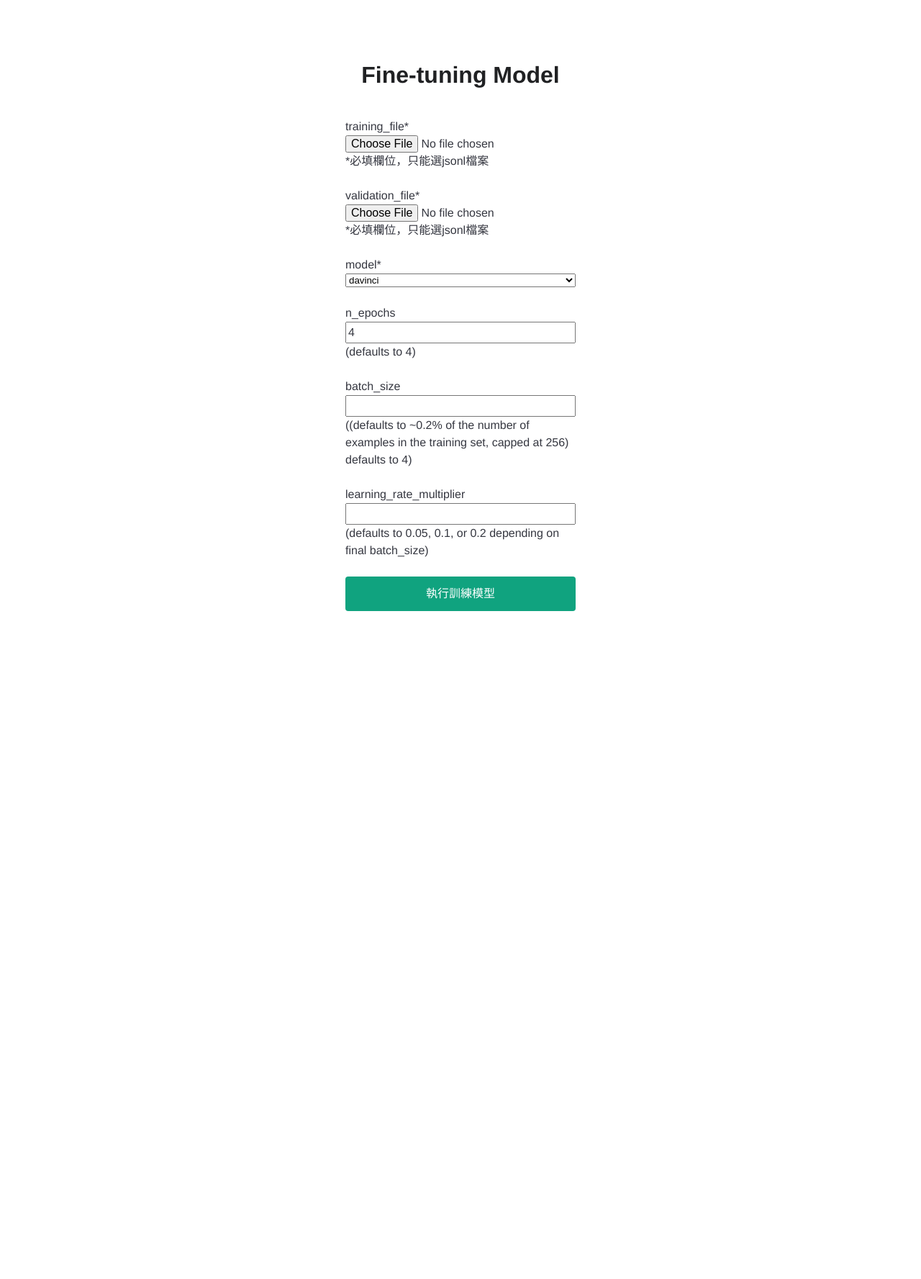
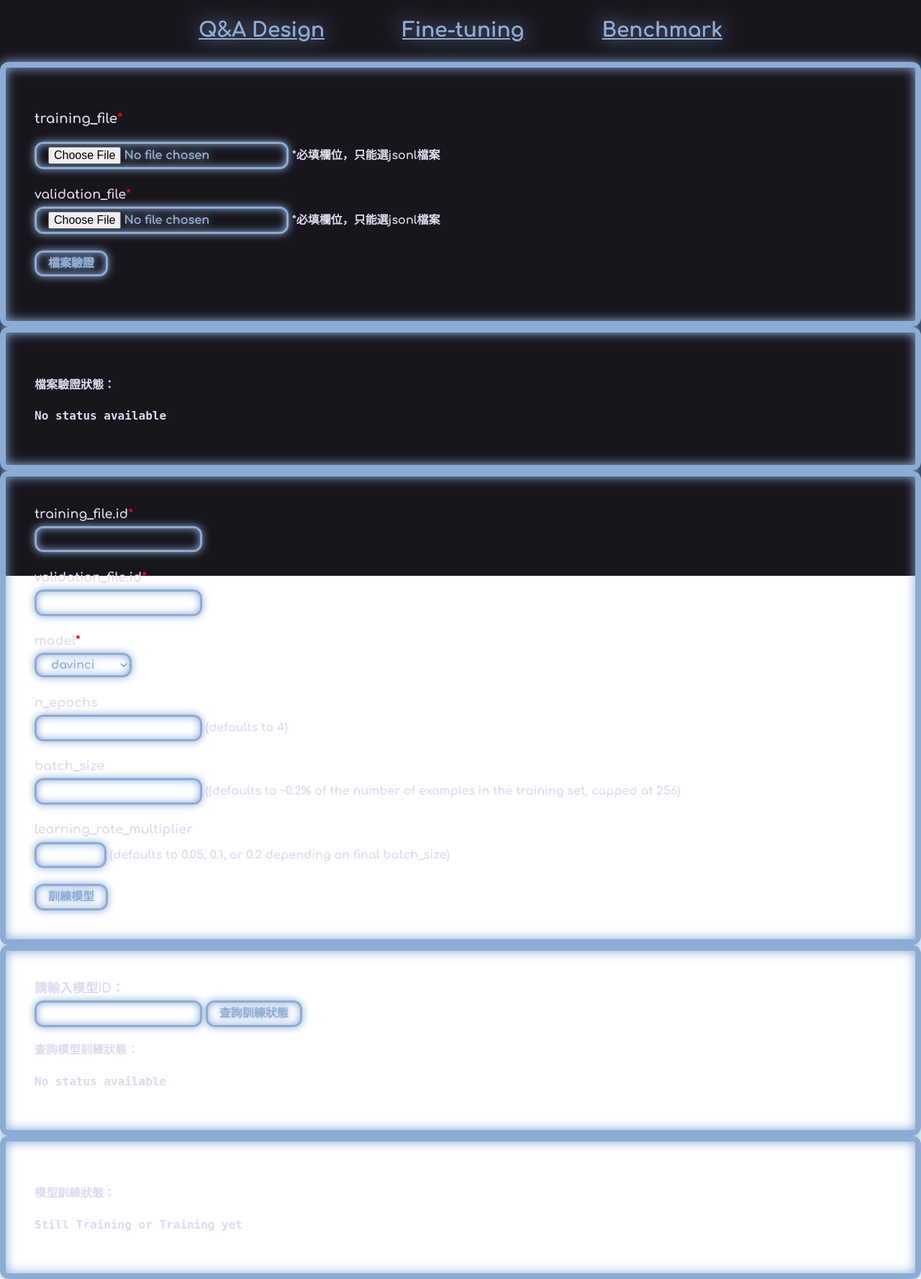
Before and after one commit to RoboRate/TuningTitans, a Flask app: template templates/api2.html in a window 1280 px wide. Shown: the whole page at 72% size. Before the commit the page ends 849 px from the top, so only its background shows below. Run offline with Flask 2, Linux system fonts and the light colour scheme; the template is opened without the code that fills it, so the values that code supplies are empty; some web fonts are replaced.

Commit message:
feat:Finetuing API Webframework Design
1.Finetuing流程在網頁上呈現
2.新增css樣板
3.修改html模板

issues:33#issue-1852392497

```diff
--- a/app.py
+++ b/app.py
@@ -6,6 +6,9 @@
 import json
 import tempfile
 from models import createJsonlFromDocuments
+import finetuneModelCreate as createModel
+import finetunePrepareData as prepareData
+
 app = Flask(__name__)
 app.secret_key = os.getenv("SECRET_KEY")
 openai.api_key = os.getenv("OPENAI_API_KEY")
@@ -34,7 +37,7 @@
 def before_request():
     g.temp_dirs_to_delete = []
 
-@app.route("/", methods=["GET", "POST"])
+@app.route("/qadesign", methods=["GET", "POST"])
 def index():
     if not session.get("logged_in"):
         return redirect(url_for("login"))
@@ -50,19 +53,23 @@
             if filename.endswith(".txt") or filename.endswith(".csv"):
                 content = files.read().decode("utf-8")
                 previewData = content  # 將檔案內容傳遞到前端供預覽
+
                 # Create an uploads_directory to store the uploaded files
                 uploads_directory = './uploads'
                 os.makedirs(uploads_directory, exist_ok=True)
+
                 # 儲存上傳的檔案至伺服器端，以便下載
                 temp_dir = tempfile.mkdtemp(dir=uploads_directory)
                 temp_file_path = os.path.join(temp_dir, filename)
+
                 with open(temp_file_path, 'w', encoding='utf-8') as file:
                     file.write(content)  # 將內容寫入文件
+
                 try:
                     # Generate the JSONL data from the uploaded documents轉檔JSONL神器
                     result = createJsonlFromDocuments(temp_dir)  # 提供目錄路徑
-                    # Write the JSONL data to the output file
                     output_file = os.path.join(uploads_directory, 'output.jsonl')
+
                     with open(output_file, 'w', encoding='utf-8') as file:
                         for item in result:
                             file.write(json.dumps(item, ensure_ascii=False) + '\n')
@@ -73,18 +80,114 @@
 
     return render_template("index.html", previewData=previewData, filePath=filePath)
 
-@app.route("/api2", methods=["GET", "POST"])
-def api2():
+@app.route("/finetuning", methods=["GET", "POST"])
+def finetuning():
     if not session.get("logged_in"):
         return redirect(url_for("login"))
 
-    status = {
-        "fine_tuned_model": None,
-        "id": "ft-mNCMDL0DMgzOox4bLrs3tgnr",
-        "status": "pending"
-    }
+    status = None
+
+    if request.method == "POST":
+        # 獲取上傳的檔案
+        training_file = request.files["training_file"]
+        validation_file = request.files["validation_file"]
+
+        if training_file and validation_file:
+            # 保存上傳檔案
+            training_file_path = os.path.join("uploads", "training.jsonl")
+            validation_file_path = os.path.join("uploads", "validation.jsonl")
+            training_file.save(training_file_path)
+            validation_file.save(validation_file_path)
+
+            # 處理檔案成符合 openai 要求的格式
+            prepareData.fileTransferToPreparedData(training_file_path)
+            prepareData.fileTransferToPreparedData(validation_file_path)
+
+            # 上傳檔案並獲取檔案資訊
+            training_file_id = prepareData.uploadFile(training_file_path)
+            validation_file_id = prepareData.uploadFile(validation_file_path)
+
+            training_file_status = prepareData.getFileStatus(training_file_id)
+            validation_file_status = prepareData.getFileStatus(validation_file_id)
+
+            status = {
+                "training_file_id": training_file_id,
+                "training_file_status": training_file_status,
+                "validation_file_id": validation_file_id,
+                "validation_file_status": validation_file_status
+            }
 
     return render_template("api2.html", status=status)
 
+@app.route("/train_model", methods=["POST"])
+def train_model():
+    if not session.get("logged_in"):
+        return redirect(url_for("login"))
+
+    training_file = request.form.get("training_file")
+    validation_file = request.form.get("validation_file")
+    model = request.form.get("model")
+    n_epochs = request.form.get("n_epochs")
+    batch_size = request.form.get("batch_size")
+    learning_rate_multiplier = request.form.get("learning_rate_multiplier")
+
+    # 呼叫 modelCreate 函式進行模型訓練
+    model_info = createModel.modelCreate(
+        training_file=training_file,
+        validation_file=validation_file,
+        model=model,
+        n_epochs=n_epochs,
+        batch_size=batch_size,
+        learning_rate_multiplier=learning_rate_multiplier
+    )
+
+    model_status = {
+        "fine_tuned_model": model_info["fine_tuned_model"],
+        "model_id": model_info["id"],
+        "status": model_info["status"]
+    }
+
+    return render_template("api2.html", status=None, model_status=model_status)
+
+
+@app.route("/get_model_status", methods=["GET"])
+def get_model_status():
+    if not session.get("logged_in"):
+        return redirect(url_for("login"))
+
+    model_id = request.args.get("model_id")
+
+    if model_id:
+        # 呼叫 modelStatusCheck 函式取得模型訓練狀態
+        model_status = createModel.modelStatusCheck(model_id)
+
+    return render_template("api2.html", model_status=model_status)
+
+
+@app.route("/get_model_result/<model_result_file_id>")
+def get_model_result(model_result_file_id):
+    # 根據 model_result_file_id 取得模型結果
+    model_result = createModel.getModelAnalysis(model_result_file_id)
+
+    # 確保 temp 資料夾存在
+    temp_folder = "./ModelAnalysis"
+    if not os.path.exists(temp_folder):
+        os.makedirs(temp_folder)
+
+    # 將 CSV 內容寫入暫時的檔案
+    temp_file_path = os.path.join(temp_folder, model_result_file_id + "_modelAnalysis.csv")
+    with open(temp_file_path, "w", encoding="UTF-8") as file:
+        file.write(model_result)
+
+    # 使用 send_file 下載暫時的檔案並保持在頁面上
+    return send_file(temp_file_path, as_attachment=True, attachment_filename="modelAnalysis.csv")
+
+@app.route("/benchmark", methods=["GET", "POST"])
+def benchmark():
+    if not session.get("logged_in"):
+        return redirect(url_for("login"))
+
+    return render_template("api3.html")
+
 if __name__ == "__main__":
     app.run(debug=True)
--- /dev/null
+++ b/static/css/neon.css
@@ -0,0 +1,218 @@
+@import url('https://fonts.googleapis.com/css2?family=Comfortaa:wght@300;400;500;600;700&display=swap');
+
+:root {
+  --ika-purple: hsl(258, 13%, 10%);
+  --ina-orange: #f29a30;
+  --inai-purple: #e1d8ef;
+  --neon-pink: rgb(139, 172, 213);
+}
+*,
+*::before,
+*::after {
+  box-sizing: border-box;
+}
+
+body {
+  font-family: 'Comfortaa', Calibri;
+  font-size: 1rem;
+  font-weight: 800;
+  line-height: 1.4;
+  color: var(--inai-purple);
+  margin: 0;
+}
+
+body::before {
+  content: '';
+  position: fixed;
+  top: 0;
+  left: 0;
+  height: 100%;
+  width: 100%;
+  z-index: -1;
+  background: var(--ika-purple);
+  background-size: cover;
+  background-repeat: no-repeat;
+  background-position: center;
+}
+
+a {
+  color: inherit;
+  margin-left:100px;
+  text-decoration: underline;
+}
+
+#container {
+  widht: 100%;
+  margin: 3rem auto 6rem auto;
+
+}
+
+@media (min-width: 576px) {
+  #container {
+    max-width: 540px;
+  }
+}
+
+@media (min-width: 768px) {
+  #container {
+    max-width: 720px;
+  }
+}
+
+.center {
+  margin-right:100px;
+  text-align: center;
+  color: var(--neon-pink);
+  font-size: 1.75em;
+  text-shadow: 0 0 0em hsl(0 0% 100%/0.5),
+  0 0 1em currentColor;
+}
+
+p {
+  font-size: 1.1rem;
+}
+
+h1,
+p {
+  margin-top: 0;
+  margin-bottom: .5rem;
+}
+
+#header {
+  margin-bottom: 3rem;
+}
+
+label {
+  display: flex;
+  font-size: 1.1rem;
+  align-items: center;
+  margin-bottom: .3rem;
+}
+
+input,
+button,
+select,
+textarea {
+  margin: 0;
+  font-family: inherit;
+  font-size: inherit;
+  line-height: inherit;
+}
+
+/*form rules*/
+
+form {
+  padding: 2.5rem .625rem;
+  border-radius: .75rem;
+  border: 8px solid var(--neon-pink);
+  box-shadow: inset 0 0 1em 0 var(--neon-pink),
+  0 0 1em 0 var(--neon-pink);
+}
+
+@media (min-width: 480px) {
+  form {
+    padding: 2.5rem;
+  }
+}
+
+.form-group {
+  margin:0 auto 1.25rem auto;
+  padding:.25rem;
+}
+
+.form-control {
+  display: block;
+  width:100%;
+  height: 2.5rem;
+  padding: .5rem;
+  border-radius: .25rem;
+  border: 1px solid black;
+  background: var(--inai-purple);
+}
+
+.form-control:focus,
+.radio-input:hover,
+.che-input:hover{
+  border-color: var(--neon-pink);
+  border-width: 2px;
+  outline: 0;
+  box-shadow: inset 0 0 0.25em 0 var(--neon-pink),
+  0 0 .5em 0 var(--neon-pink);
+}
+
+.check-input,
+.radio-input {
+  display: inline-block;
+  margin-right: .75rem;
+
+}
+
+.textarea {
+  min-height: 135px;
+  resize: none;
+}
+
+.form-group-button {
+  margin: 3rem auto 0.25rem auto;
+  padding:0.25rem;
+  display: flex;
+  justify-content: center;
+
+}
+
+#file{
+  font-size: 1.5rem;
+  font-weight: 800;
+  color: var(--neon-pink);
+  border: var(--neon-pink) 0.2em solid;
+  padding: 0.25em 1em;
+  border-radius: .75rem;
+  background: inherit;
+  cursor: pointer;
+  position: relative;
+
+  text-shadow: 0 0 0.15em hsl(0 0% 100%/0.5),
+  0 0 0.65em currentColor;
+  box-shadow: inset 0 0 0.75em 0 var(--neon-pink),
+  0 0 0.75em 0 var(--neon-pink);
+}
+
+#submit {
+  font-size: 1rem;
+  font-weight: 800;
+  color: var(--neon-pink);
+  border: var(--neon-pink) 0.2em solid;
+  padding: 0.25em 1em;
+  border-radius: .75rem;
+  background: inherit;
+  cursor: pointer;
+  position: relative;
+
+  text-shadow: 0 0 0em hsl(0 0% 100%/0.5),
+  0 0 0.65em currentColor;
+  box-shadow: inset 0 0 0.75em 0 var(--neon-pink),
+  0 0 0.75em 0 var(--neon-pink);
+}
+
+#submit::after {
+  content: '';
+  position: absolute;
+  top: 0;
+  bottom: 0;
+  left: 0;
+  right: 0;
+  box-shadow: 0 0 1.5em 0.75em var(--neon-pink);
+  opacity: 0;
+  transition: opacity 100ms linear;
+}
+
+#submit:hover,
+#submit:focus {
+  background: var(--neon-pink);
+  color: var(--ika-purple);
+  text-shadow: none;
+}
+
+#submit:hover::after {
+  opacity: 1;
+}
--- a/templates/api2.html
+++ b/templates/api2.html
@@ -1,44 +1,100 @@
 <!DOCTYPE html>
+<html lang="en">
 <head>
-  <title>TuningTitans API</title>
-  <link
+  <meta charset="UTF-8">
+  <meta name="viewport" content="width=device-width, initial-scale=1.0">
+  <head>
+    <link
     rel="shortcut icon"
-    href="{{ url_for('static', filename='dog.png') }}"
+    href="{{ url_for('static', filename='/images/Roboo.png') }}"
   />
-  <link rel="stylesheet" href="{{ url_for('static', filename='/css/main.css') }}" />
+  <title>Fine-tuning Model</title>
+  <link rel="stylesheet" href="{{ url_for('static', filename='/css/neon.css') }}" />
+  <link rel="icon" href="images/dog.png">
 </head>
+<body>
+  <h2 class="center">
+    <a href="/qadesign">Q&A Design</a>
+    <a href="/finetuning">Fine-tuning</a>
+    <a href="/benchmark">Benchmark</a>
+  </h2>
+  <form action="/finetuning" method="post" enctype="multipart/form-data">
+    <h3 for="training_file">training_file<span style="color:red">*</span></h3>
+    <input id="submit" type="file" name="training_file" accept=".jsonl" required />
+    <span>*必填欄位，只能選jsonl檔案</span><br>
+    <br>
+    <label for="validation_file">validation_file<span style="color:red">*</span></label>
+    <input id="submit" type="file" name="validation_file" accept=".jsonl" required />
+    <span>*必填欄位，只能選jsonl檔案</span><br>
+    <br>
+    <input id="submit" type="submit" value="檔案驗證" />
+    <br>
+    <br>
+  </form>
+  <form>
+    <h4>檔案驗證狀態：</h4>
+    {% if status %}
+      <pre>{{ status.get('training_file_status', 'No status available') }}</pre>
+      <pre>{{ status.get('validation_file_status', 'No status available') }}</pre>
+    {% else %}
+      <pre>No status available</pre>
+    {% endif %}
+  </form>
+  <form action="/train_model" method="post">
 
-<body>
-  <h3>Fine-tuning Model</h3>
-  <form action="/api2" method="post" enctype="multipart/form-data">
-    <label for="training_file">training_file*</label>
-    <input type="file" name="training_file" accept=".csv, .txt" required />
-    <span>*必填欄位，只能選jsonl檔案</span>
+    <label for="training_file">training_file.id<span style="color:red">*</span></label>
+    <input id="submit" type="text" name="training_file"  />
     <br>
-    <label for="validation_file">validation_file*</label>
-    <input type="file" name="validation_file" accept=".csv, .txt" required />
-    <span>*必填欄位，只能選jsonl檔案</span>
     <br>
-    <label for="model">model*</label>
-    <select name="model">
+    <label for="validation_file">validation_file.id<span style="color:red">*</span></label>
+    <input id="submit" type="text" name="validation_file"  />
+    <br>
+    <br>
+    <label for="model">model<span style="color:red">*</span></label>
+    <select id="submit"id="model" name="model" required>
       <option value="davinci">davinci</option>
       <option value="curie">curie</option>
       <option value="babbage">babbage</option>
-    </select>
+      <option value="ada">ada</option>
+    </select><br>
     <br>
     <label for="n_epochs">n_epochs</label>
-    <input type="number" name="n_epochs" value="4" />
-    <span>(defaults to 4)</span>
+    <input id="submit" type="number" name="n_epochs" />
+    <span>(defaults to 4)</span><br>
     <br>
     <label for="batch_size">batch_size</label>
-    <input type="number" name="batch_size" />
-    <span>((defaults to ~0.2% of the number of examples in the training set, capped at 256)
-      defaults to 4)</span>
+    <input id="submit" type="number" name="batch_size" max="256" />
+    <span>((defaults to ~0.2% of the number of examples in the training set, capped at 256)</span><br>
     <br>
     <label for="learning_rate_multiplier">learning_rate_multiplier</label>
-    <input type="number" name="learning_rate_multiplier" step="0.05" />
-    <span>(defaults to 0.05, 0.1, or 0.2 depending on final batch_size)</span>
+    <input id="submit" type="number" name="learning_rate_multiplier" step="0.05" min="0" max="1" />
+    <span>(defaults to 0.05, 0.1, or 0.2 depending on final batch_size)</span><br>
     <br>
-    <input type="submit" value="執行訓練模型" />
+    <input id="submit" type="submit" value="訓練模型" />
   </form>
+  <form action="/get_model_status" method="get">
+    <label for="model_id">請輸入模型ID：</label>
+    <input id="submit"  type="text" name="model_id" required>
+    <input id="submit" type="submit" value="查詢訓練狀態" />
+    <h4>查詢模型訓練狀態：</h4>
+    {% if model_status %}
+      <pre>{{ model_status }}</pre>
+    {% else %}
+      <pre>No status available</pre>
+    {% endif %}
+  </form>
+  <form>
+    <h4>模型訓練狀態：</h4>
+    {% if model_status and model_status.get('status') == 'succeeded' %}
+        <pre>{{ model_status.get('result_files') }}</pre>
+        {% for result_file in model_status.get('result_files', []) %}
+            <pre>Model Training Succeeded</pre>
+            <a id="submit" href="/get_model_result/{{ result_file.id }}">取得模型結果</a>
+        {% endfor %}
+    {% else %}
+        <pre>Still Training or Training yet</pre>
+    {% endif %}
+</form>
+
 </body>
+</html>
--- a/templates/login.html
+++ b/templates/login.html
@@ -1,6 +1,10 @@
 <!doctype html>
 <html lang="en">
  <head>
+    <link
+    rel="shortcut icon"
+    href="{{ url_for('static', filename='/images/Roboo.png') }}"
+  />
   <meta charset="UTF-8">
   <title>RoboRate Login</title>
   <link rel="stylesheet" href="{{ url_for('static', filename='/css/style.css') }}" />
```
Also changed, not shown: finetuneModelCreate.py (+10 -23 lines), finetunePrepareData.py (+12 -15 lines), static/css/style.css (+5 -5 lines), templates/api3.html (added, +105 -0 lines), templates/index.html (+15 -10 lines), static/images/Roboo.png (added).
